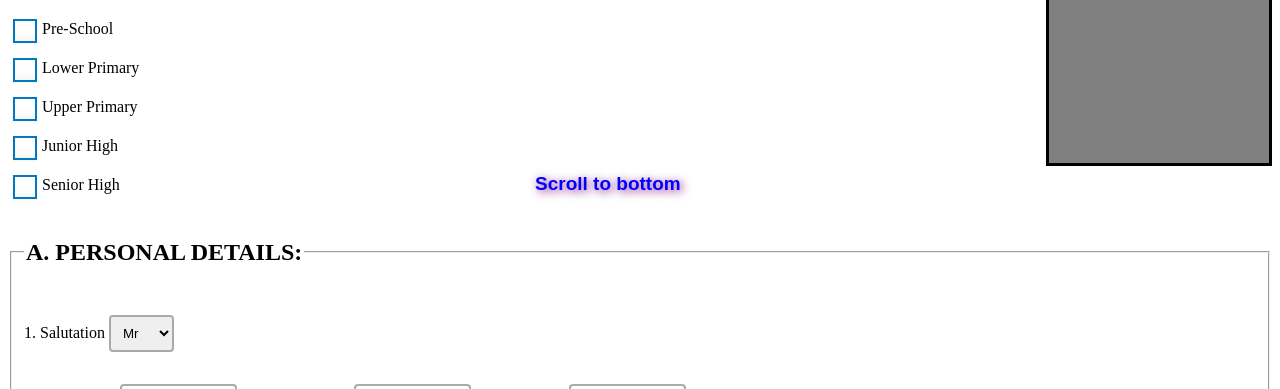
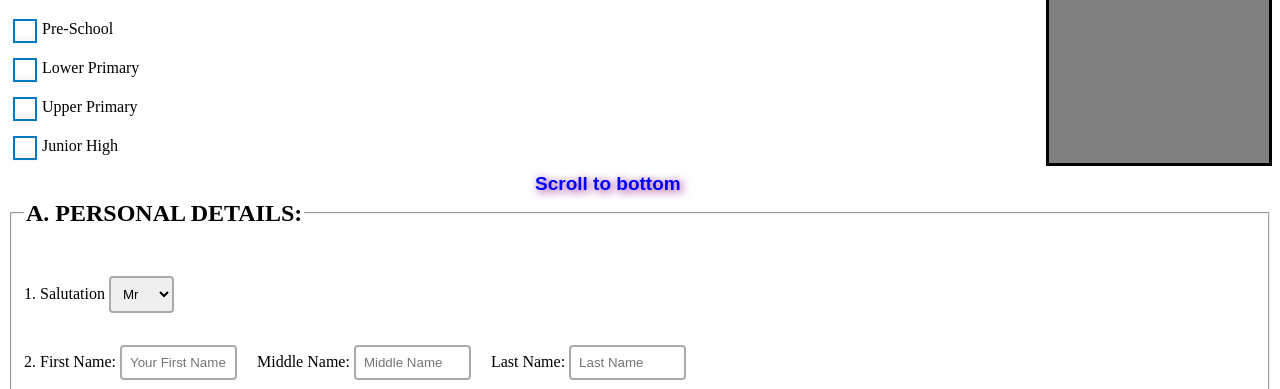
Before and after one commit to Wycliffe-Upot/citam_clone_biodata_form, a plain HTML site: page index.html in a window 1280 px wide. Shown: the part 365-754 px from the top of the page. Drawn offline with Linux system fonts and the light colour scheme.

Commit message:
Update index.html

```diff
--- a/index.html
+++ b/index.html
@@ -38,12 +38,7 @@
                 <input type="checkbox" id="junior-high">
                 <label for="junior-high">Junior High</label>
               </div>
-                <div class="formgroup">
-                <input type="checkbox" id="seniorhigh">
-                <label for="seniorhigh">Senior High</label>
-              </div>
-
-          </div>
+            </div>
           <fieldset>
           <legend> <h2>A. PERSONAL DETAILS:</h2></legend>
           <p>
```
